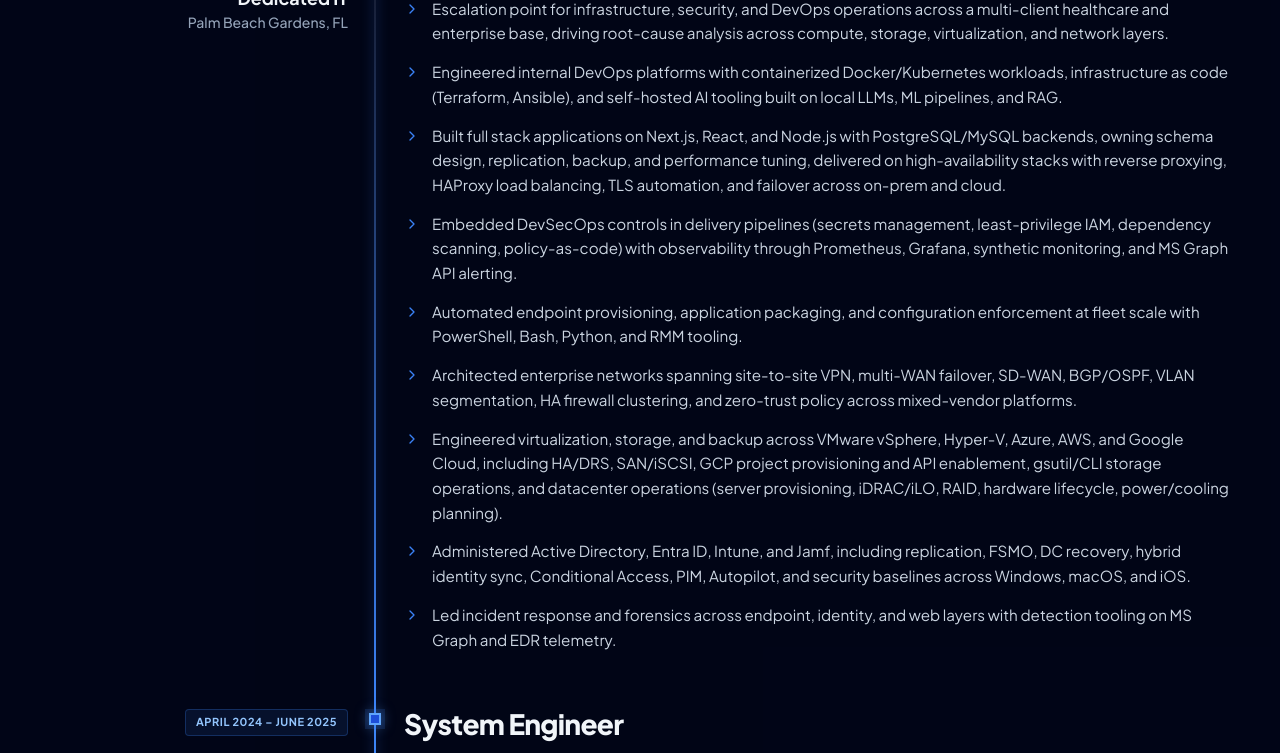
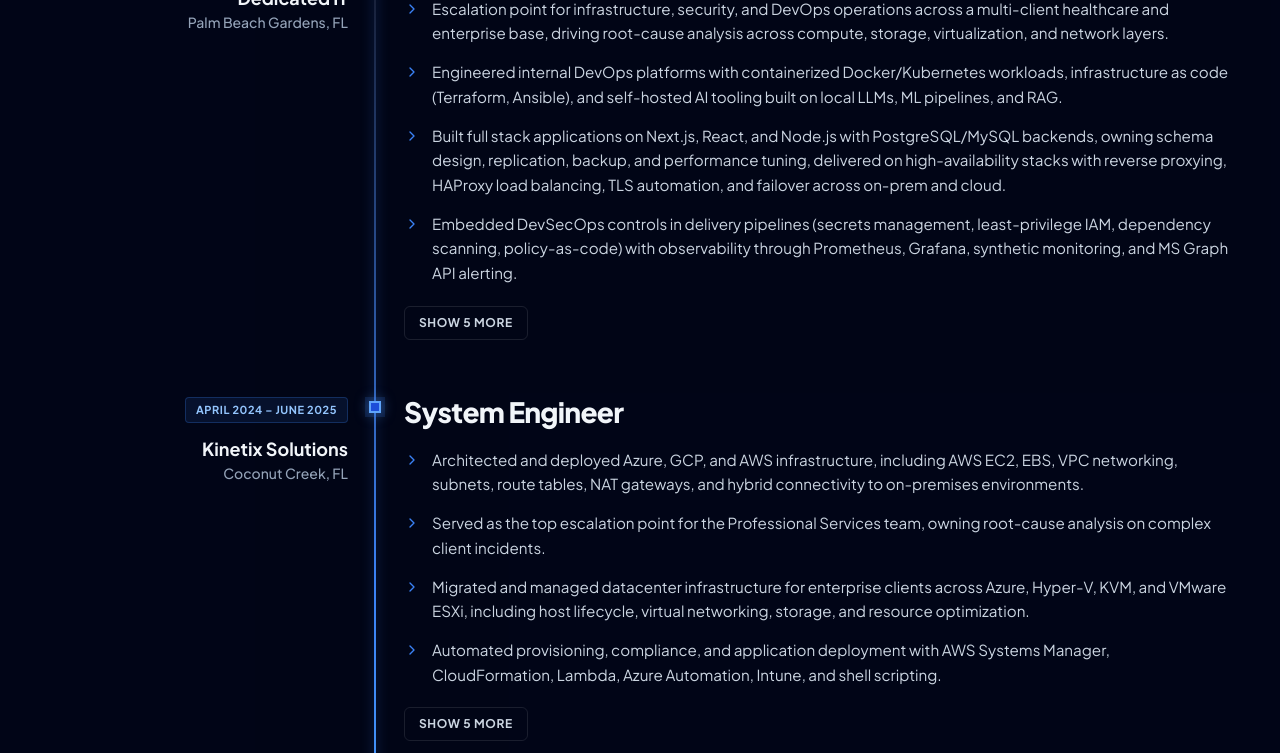
Before and after one commit to carrollchristopher/carrollchristopher.github.io, a React (Vite) app: page / in a window 1280 px wide. Shown: the part 2402-3155 px from the top of the page. Built offline with nearby package versions, Linux system fonts and the light colour scheme.

Commit message:
Collapse long roles to their first four highlights

```diff
--- a/components/ui/experience-timeline.tsx
+++ b/components/ui/experience-timeline.tsx
@@ -1,6 +1,8 @@
-import { useEffect, useRef } from 'react';
+import { useEffect, useId, useRef, useState } from 'react';
 import { ChevronRight } from 'lucide-react';
 import type { ExperienceItem } from '../../types';
+
+const PREVIEW_COUNT = 4;
 
 // "Label: detail" bullets render the label as a lead-in.
 function splitLead(text: string) {
@@ -9,6 +11,10 @@ function splitLead(text: string) {
 }
 
 function TimelineEntry({ item }: { item: ExperienceItem }) {
+  const [expanded, setExpanded] = useState(false);
+  const listId = useId();
+  // Hiding a single bullet behind a toggle is not worth the click.
+  const hidden = item.bullets.length > PREVIEW_COUNT + 1 ? item.bullets.length - PREVIEW_COUNT : 0;
 
   return (
     <li className="timeline-entry relative grid gap-x-14 pb-14 pl-9 last:pb-0 lg:grid-cols-[300px_minmax(0,1fr)] lg:pl-0">
@@ -20,7 +26,7 @@ function TimelineEntry({ item }: { item: ExperienceItem }) {
       </div>
       <div className="min-w-0">
         <h3 className="text-2xl sm:text-[1.75rem] font-black tracking-tight mb-5">{item.role}</h3>
-        <ul className="space-y-3.5">
+        <ul id={listId} className="timeline-bullets space-y-3.5" data-collapsed={!expanded && hidden > 0 ? '' : undefined}>
           {item.bullets.map((bullet) => {
             const { lead, rest } = splitLead(bullet);
             return (
@@ -34,6 +40,17 @@ function TimelineEntry({ item }: { item: ExperienceItem }) {
             );
           })}
         </ul>
+        {hidden > 0 && (
+          <button
+            type="button"
+            className="timeline-toggle mt-5 inline-flex items-center gap-2 px-3.5 py-2 rounded-md border border-white/10 text-xs font-bold uppercase tracking-wider text-slate-300 hover:text-white hover:border-white/25 transition-colors"
+            aria-expanded={expanded}
+            aria-controls={listId}
+            onClick={() => setExpanded((open) => !open)}
+          >
+            {expanded ? 'Show fewer' : `Show ${hidden} more`}
+          </button>
+        )}
       </div>
     </li>
   );
--- a/index.css
+++ b/index.css
@@ -267,6 +267,10 @@
   background: #1d4ed8;
   box-shadow: 0 0 0 4px rgba(59, 130, 246, 0.15), 0 0 14px rgba(96, 165, 250, 0.6);
 }
+/* Matches PREVIEW_COUNT in experience-timeline.tsx. Without scripts every bullet stays visible. */
+.js .timeline-bullets[data-collapsed] > li:nth-child(n + 5) {
+  display: none;
+}
 
 .text-shimmer {
   background: linear-gradient(90deg, #3b82f6, #60a5fa, #93c5fd, #3b82f6);
```
